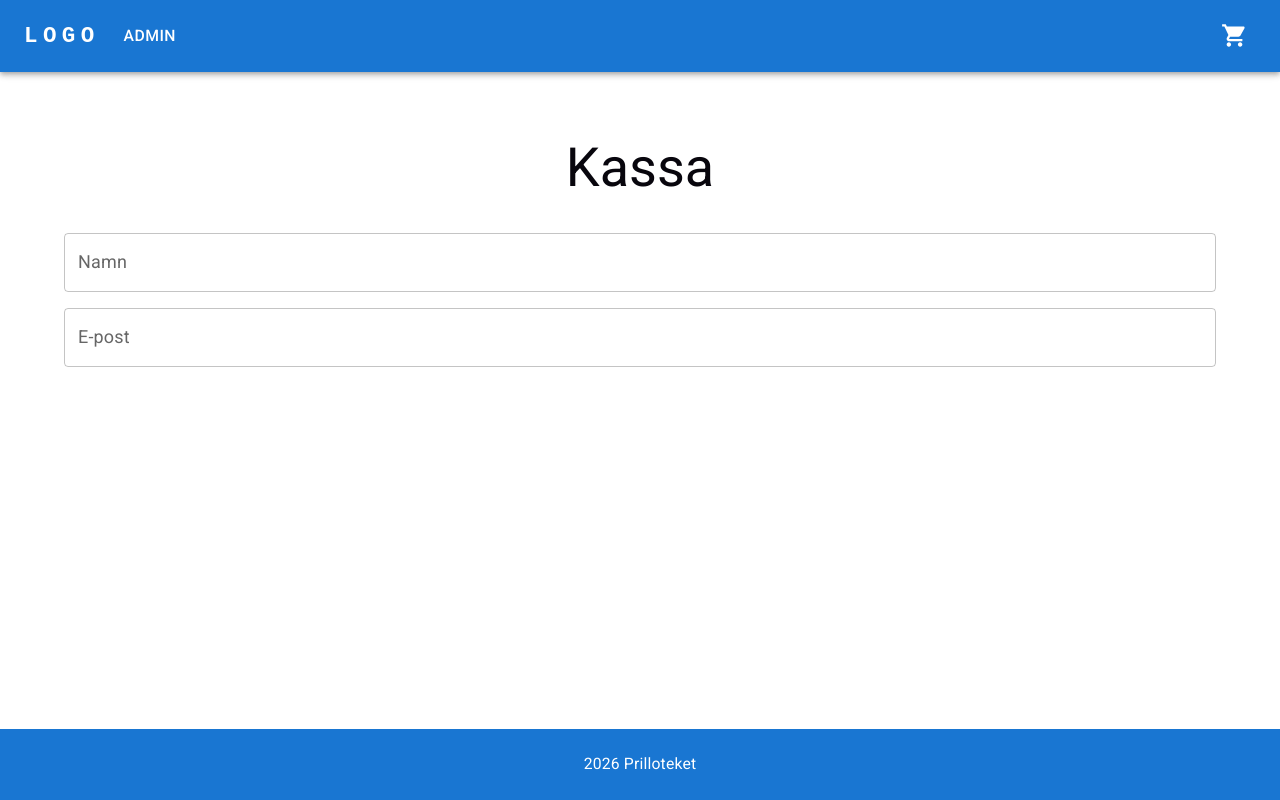
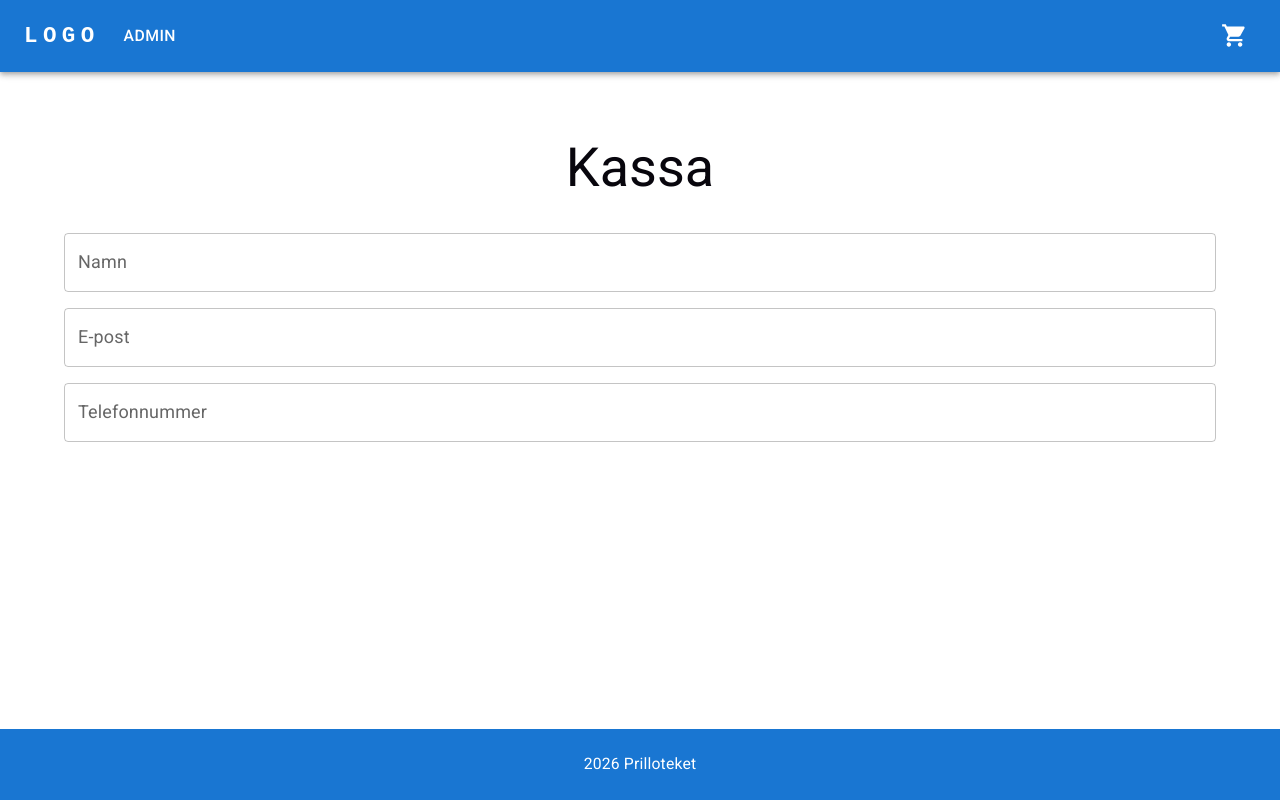
Before and after one commit to adamwidar-92/InlWebbshop3, a React (Vite) app in the folder web/: page /checkout in a window 1280 px wide. Built offline with nearby package versions, Linux system fonts and the light colour scheme.

Commit message:
Lägg till telefonfält med autofyll #14

```diff
--- a/web/src/pages/Checkout.tsx
+++ b/web/src/pages/Checkout.tsx
@@ -22,6 +22,14 @@ export default function Checkout() {
           type="email"
           autoComplete="email"
         />
+
+        <TextField
+          fullWidth
+          label="Telefonnummer"
+          name="phone"
+          type="tel"
+          autoComplete="tel"
+        />
       </Box>
     </Container>
   )
```
